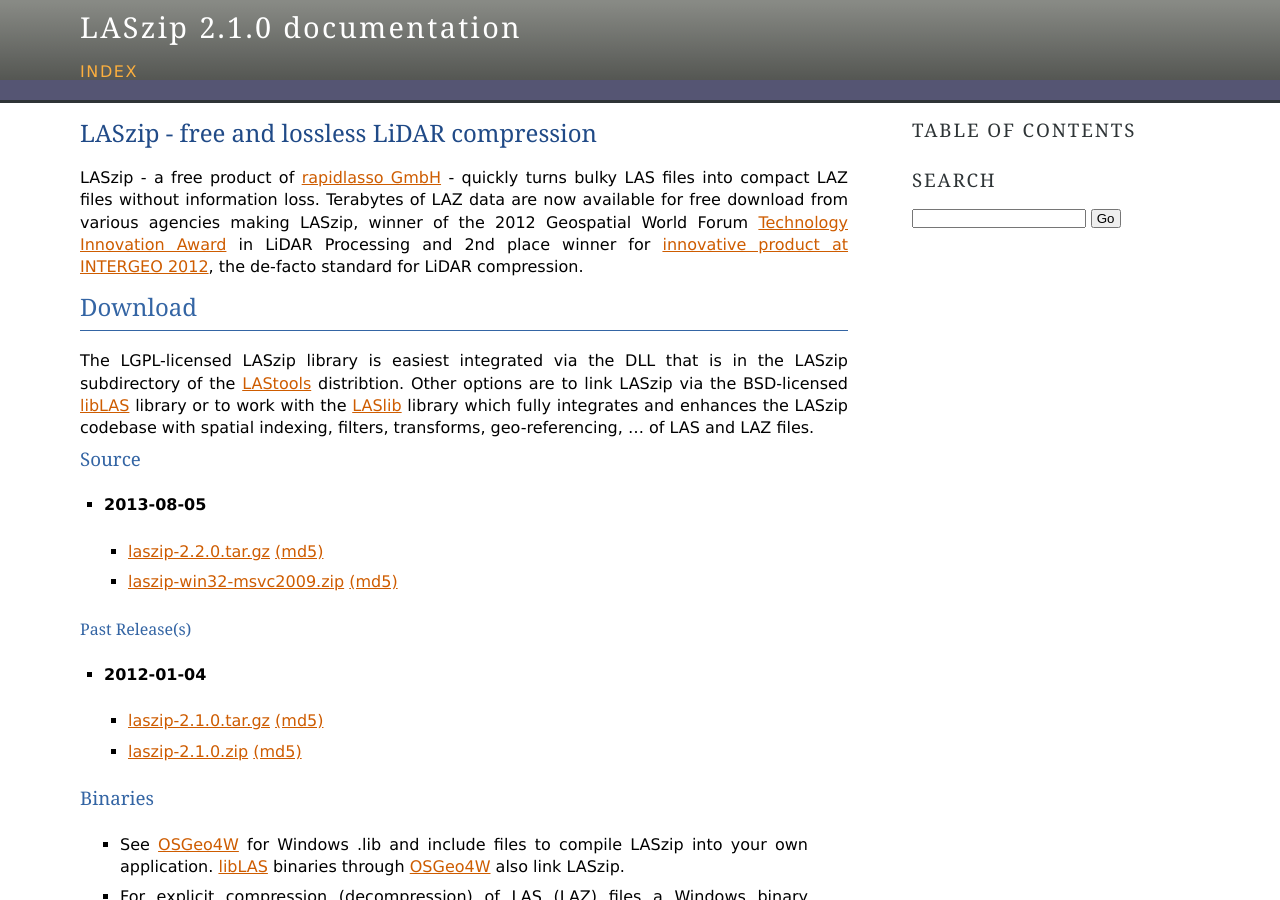
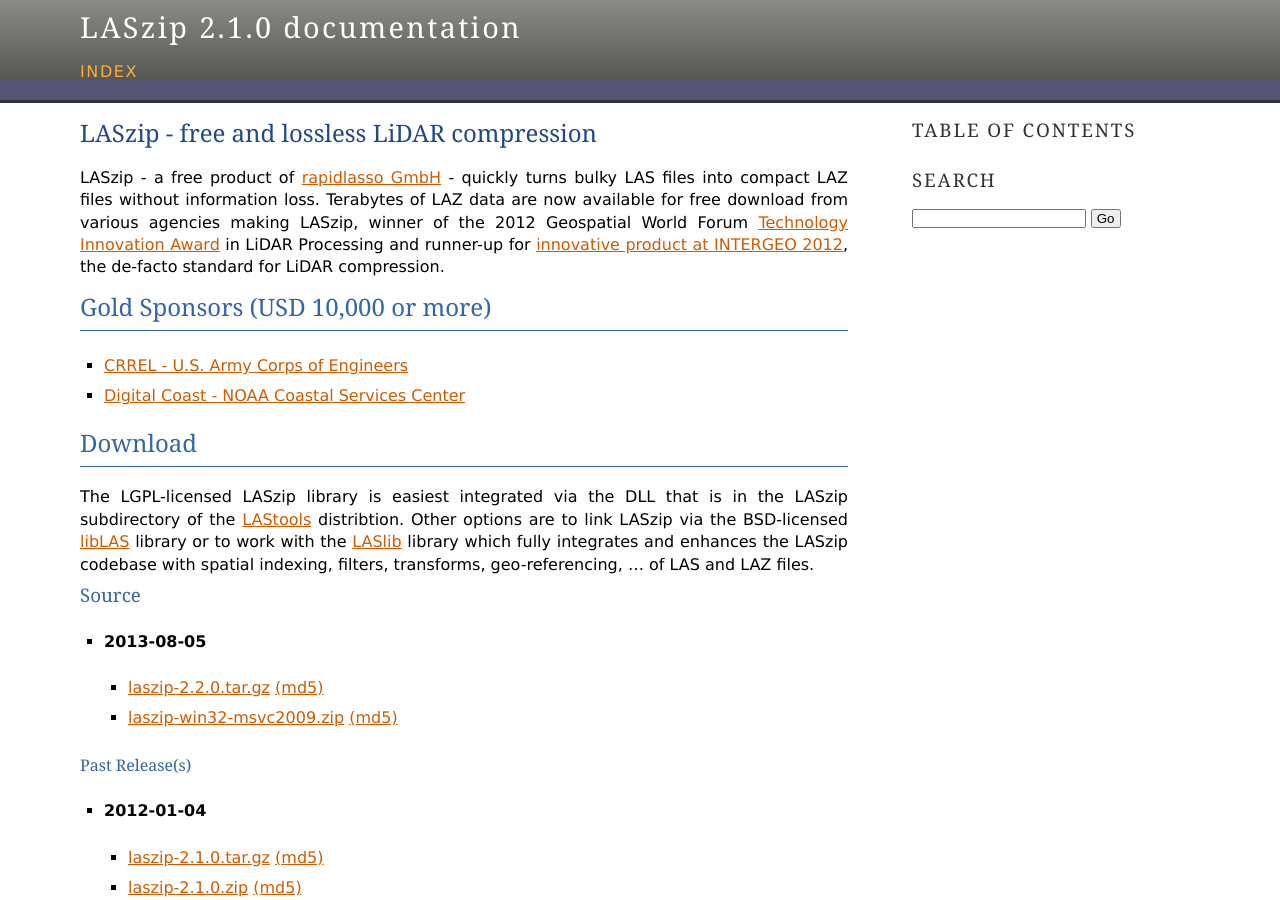
Before and after one commit to LASzip/LASzip, a Sphinx documentation site: the page built from docs/source/index.rst, in a window 1280 px wide and 900 px high. Built offline with Sphinx 7.4.7, drawn with Linux system fonts in a browser that asks for light colours; some of the changed text lies outside the part shown.

Commit message:
CloudPro, PointCAB, DTMaster support and Gold Sponsors

```diff
--- a/docs/source/index.rst
+++ b/docs/source/index.rst
@@ -4,8 +4,13 @@
 LASzip - free and lossless LiDAR compression
 ******************************************************************************
 
-LASzip - a free product of `rapidlasso GmbH <http://rapidlasso.com/>`_ - quickly turns bulky LAS files into compact LAZ files without information loss. Terabytes of LAZ data are now available for free download from various agencies making LASzip, winner of the 2012 Geospatial World Forum `Technology Innovation Award <http://www.facebook.com/photo.php?fbid=370334049695712>`_ in LiDAR Processing and 2nd place winner for `innovative product at INTERGEO 2012 <http://gispoint.de/wia.html>`_, the de-facto standard for LiDAR compression.
+LASzip - a free product of `rapidlasso GmbH <http://rapidlasso.com/>`_ - quickly turns bulky LAS files into compact LAZ files without information loss. Terabytes of LAZ data are now available for free download from various agencies making LASzip, winner of the 2012 Geospatial World Forum `Technology Innovation Award <http://www.facebook.com/photo.php?fbid=370334049695712>`_ in LiDAR Processing and runner-up for `innovative product at INTERGEO 2012 <http://gispoint.de/wia.html>`_, the de-facto standard for LiDAR compression.
 
+
+Gold Sponsors (USD 10,000 or more)
+------------------------------------------------------------------------------
+* `CRREL - U.S. Army Corps of Engineers <http://www.crrel.usace.army.mil/>`_
+* `Digital Coast - NOAA Coastal Services Center <http://www.csc.noaa.gov/digitalcoast/>`_
 
 Download
 ------------------------------------------------------------------------------
@@ -124,14 +130,17 @@
 * GRASS GIS (7.0 and up) by `Open Source Geospatial Foundation (OSGeo) <http://grass.osgeo.org/>`_
 * OPALS by `TU Vienna <http://www.ipf.tuwien.ac.at/opals/>`_
 * Scop++ (5.5.3 and up) by `Trimble and TU Vienna <http://photo.geo.tuwien.ac.at/software/scop/>`_
+* DTMaster (6.0 and up) by `Trimble INPHO <http://www.trimble.com/imaging/inpho/geo-modeling.aspx?dtID=DTMaster>`_
 * EspaEngine by `ESPA Systems <http://www.espasystems.fi>`_
-* Blaze Point Cloud by `Eternix Ltd <http://eternix.co.il/point-cloud/>`_
+* Blaze Point Cloud and Blaze Terra by `Eternix Ltd <http://eternix.co.il/>`_
 * ReportGen (2.9.0 and up), by `PDF3D <http://pdf3d.com/news/PDF3D_LiDAR_PressRelease_20dec2013.php>`_
 * OrbitGIS by `Orbit <http://www.orbitgis.com/>`_
 * K2Vi by `AAM Group <http://www.aamgroup.com/services-and-technology/3d-gis>`_
+* Card\1 (8.4 and up) by `IB&T GmbH <http://www.card-1.com/en/product/the-system-card1/>`_
 * LiS by `LASERDATA <http://www.laserdata.at/>`_
 * PointCloudViz by `mirage <http://www.mirage-tech.com/>`_
 * Geoverse by `euclideon <http://www.euclideon.com/>`_
+* PointCab by `PointCab Software <http://www.pointcab-software.com/en/technical-details/>`_
 
 Download LAZ data
 ------------------------------------------------------------------------------
```
Also changed, not shown: other parts of docs/source/index.rst (+1 -0 lines).
